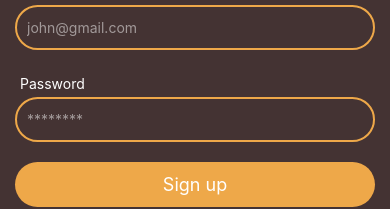
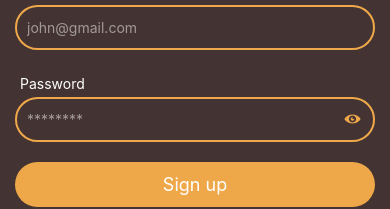
Before and after one commit to linub7/React_Native_Audio_Sharing_Frontend, a React Native app: screen / in a window 390 px wide. Shown: the part 376-585 px from the top of the page. Built offline with nearby package versions, Linux system fonts and the light colour scheme.

Commit message:
handleTogglePasswordVisibilityIcon -> done

```diff
--- a/babel.config.js
+++ b/babel.config.js
@@ -15,6 +15,5 @@ module.exports = {
         },
       },
     ],
-    'react-native-reanimated/plugin',
   ],
 };
--- a/package.json
+++ b/package.json
@@ -13,7 +13,7 @@
     "formik": "^2.4.0",
     "react": "18.2.0",
     "react-native": "0.71.8",
-    "react-native-reanimated": "^3.1.0",
+    "react-native-vector-icons": "^9.2.0",
     "yup": "^1.2.0"
   },
   "devDependencies": {
@@ -24,6 +24,7 @@
     "@tsconfig/react-native": "^2.0.2",
     "@types/jest": "^29.2.1",
     "@types/react": "^18.0.24",
+    "@types/react-native-vector-icons": "^6.4.13",
     "@types/react-test-renderer": "^18.0.0",
     "babel-jest": "^29.2.1",
     "babel-plugin-module-resolver": "^5.0.0",
--- a/src/components/auth/auth-input-fields/index.tsx
+++ b/src/components/auth/auth-input-fields/index.tsx
@@ -2,21 +2,16 @@ import AuthInput from '@ui/auth/input';
 import AuthInputErrorLabel from '@ui/auth/input-error-label';
 import AuthInputLabel from '@ui/auth/input-label';
 import {useFormikContext} from 'formik';
-import {FC, useEffect} from 'react';
+import {FC, ReactNode} from 'react';
 import {
   StyleProp,
   StyleSheet,
   TextInputProps,
   View,
   ViewStyle,
+  Pressable,
 } from 'react-native';
-import Animated, {
-  useAnimatedStyle,
-  useSharedValue,
-  withSequence,
-  withSpring,
-  withTiming,
-} from 'react-native-reanimated';
+import Icon from 'react-native-vector-icons/AntDesign';
 
 interface Props {
   name: string; // required for formik
@@ -26,11 +21,11 @@ interface Props {
   secureTextEntry?: boolean;
   autoCapitalize?: TextInputProps['autoCapitalize'];
   containerStyle?: StyleProp<ViewStyle>;
+  rightIcon?: ReactNode;
+  onRightIconPress?(): void;
 }
 
 const AuthInputFields: FC<Props> = props => {
-  const inputTransformValue = useSharedValue(0);
-
   const {handleChange, values, errors, handleBlur, touched} = useFormikContext<{
     [key: string]: string;
   }>();
@@ -43,38 +38,19 @@ const AuthInputFields: FC<Props> = props => {
     autoCapitalize,
     containerStyle,
     name,
+    rightIcon,
+    onRightIconPress,
   } = props;
 
   const errorMessage = touched[name] && errors[name] ? errors[name] : '';
 
-  const shakeUI = () => {
-    inputTransformValue.value = withSequence(
-      withTiming(-10, {duration: 50}),
-      withSpring(0, {
-        damping: 8,
-        mass: 0.5,
-        stiffness: 1000,
-        restDisplacementThreshold: 0.1,
-      }),
-    );
-  };
-
-  const inputStyle = useAnimatedStyle(() => {
-    return {
-      transform: [{translateX: inputTransformValue.value}],
-    };
-  });
-
-  useEffect(() => {
-    if (errorMessage) shakeUI();
-  }, [errorMessage]);
-
   return (
-    <Animated.View style={[containerStyle, inputStyle]}>
+    <View style={containerStyle}>
       <View style={styles.labelContainer}>
         <AuthInputLabel label={label} />
         <AuthInputErrorLabel errorLabel={errorMessage} />
       </View>
+      <View>
         <AuthInput
           placeholder={placeholder}
           value={values[name]}
@@ -84,7 +60,13 @@ const AuthInputFields: FC<Props> = props => {
           autoCapitalize={autoCapitalize}
           onBlur={handleBlur(name)}
         />
-    </Animated.View>
+        {rightIcon ? (
+          <Pressable onPress={onRightIconPress} style={styles.rightIcon}>
+            {rightIcon}
+          </Pressable>
+        ) : null}
+      </View>
+    </View>
   );
 };
 
@@ -95,6 +77,15 @@ const styles = StyleSheet.create({
     alignItems: 'center',
     padding: 5,
   },
+  rightIcon: {
+    width: 45,
+    height: 45,
+    position: 'absolute',
+    top: 0,
+    right: 0,
+    justifyContent: 'center',
+    alignItems: 'center',
+  },
 });
 
 export default AuthInputFields;
--- /dev/null
+++ b/src/ui/icons/password-visibility/index.tsx
@@ -0,0 +1,22 @@
+import colors from '@utils/colors';
+import {FC} from 'react';
+import {StyleSheet, Text, View} from 'react-native';
+import Icon from 'react-native-vector-icons/Entypo';
+
+interface Props {
+  privateIcon: boolean;
+}
+
+const PasswordVisibilityIcon: FC<Props> = ({privateIcon}) => {
+  return privateIcon ? (
+    <Icon name="eye" color={colors.SECONDARY} size={16} />
+  ) : (
+    <Icon name="eye-with-line" color={colors.SECONDARY} size={16} />
+  );
+};
+
+const styles = StyleSheet.create({
+  container: {},
+});
+
+export default PasswordVisibilityIcon;
--- a/src/views/auth/signup/index.tsx
+++ b/src/views/auth/signup/index.tsx
@@ -1,11 +1,12 @@
-import {FC} from 'react';
-import {Button, SafeAreaView, StyleSheet, View} from 'react-native';
+import {FC, useState} from 'react';
+import {SafeAreaView, StyleSheet, View} from 'react-native';
 
 import colors from '@utils/colors';
 import AuthInputFields from '@components/auth/auth-input-fields';
 import {signupValidationSchema} from '@utils/validationSchema';
 import FormComponent from '@components/shared/form';
 import SubmitButton from '@components/shared/buttons/submit';
+import PasswordVisibilityIcon from '@ui/icons/password-visibility';
 
 interface Props {}
 
@@ -16,9 +17,13 @@ const initialValues = {
 };
 
 const SignUpScreen: FC<Props> = props => {
+  const [privateIcon, setPrivateIcon] = useState(true);
+
   const handleSubmit = (values: Object) => {
     console.log(values);
   };
+
+  const handleTogglePrivateIcon = () => setPrivateIcon(!privateIcon);
 
   return (
     <SafeAreaView style={styles.container}>
@@ -46,9 +51,11 @@ const SignUpScreen: FC<Props> = props => {
           <AuthInputFields
             placeholder="********"
             label="Password"
-            secureTextEntry={true}
+            secureTextEntry={privateIcon}
             name="password"
             containerStyle={styles.marginBottom}
+            rightIcon={<PasswordVisibilityIcon privateIcon={privateIcon} />}
+            onRightIconPress={handleTogglePrivateIcon}
           />
           <SubmitButton btnTitle="Sign up" />
         </View>
```
Also changed, not shown: 2 other files (tests, documents, lock files or other folders). Lines whose indentation alone changed are shown as unchanged.
